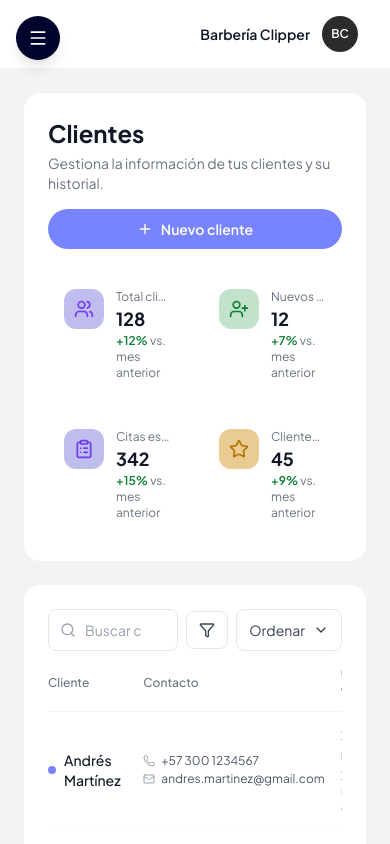
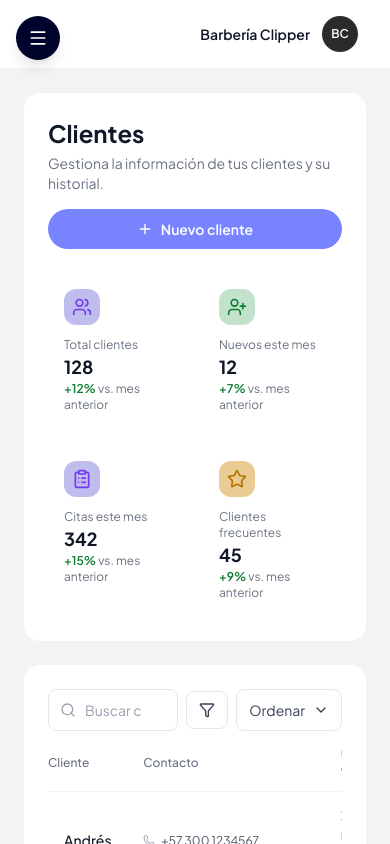
Before and after one commit to AndresRios123/Clipper-frontend, a React (Vite) app: page /clientes in a window 390 px wide. Built offline with nearby package versions, Linux system fonts and the light colour scheme.

Commit message:
sección íconos clientes mejorada

```diff
--- a/src/components/StatCard/StatCard.tsx
+++ b/src/components/StatCard/StatCard.tsx
@@ -20,16 +20,16 @@ const StatCard = ({
   const isPositive = changePercentage >= 0;
 
   return (
-    <div className="bg-white rounded-2xl p-4 flex items-start gap-3">
+    <div className="bg-white rounded-2xl p-4 flex flex-col md:flex-row md:items-start gap-3">
       <div
-        className="w-10 h-10 md:w-12 md:h-12 rounded-xl flex items-center justify-center flex-shrink-0"
+        className="w-9 h-9 md:w-11 md:h-11 rounded-xl flex items-center justify-center flex-shrink-0"
         style={{ backgroundColor: iconBgColor }}
       >
         {icon}
       </div>
 
-      <div className="flex flex-col min-w-0">
-        <p className="text-xs text-gray-500 truncate">{label}</p>
+      <div className="flex flex-col">
+        <p className="text-xs text-gray-500">{label}</p>
         <p className="text-lg md:text-xl font-bold text-gray-900">{value}</p>
         <p className="text-xs text-gray-500">
           <span
```
